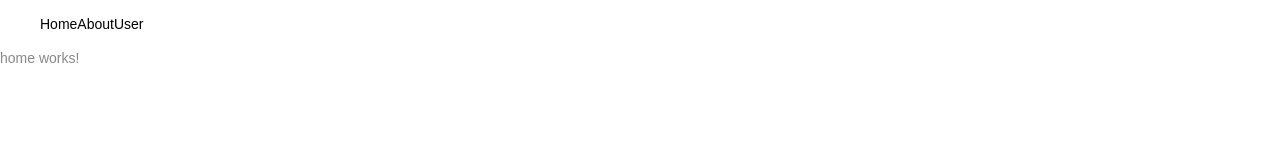
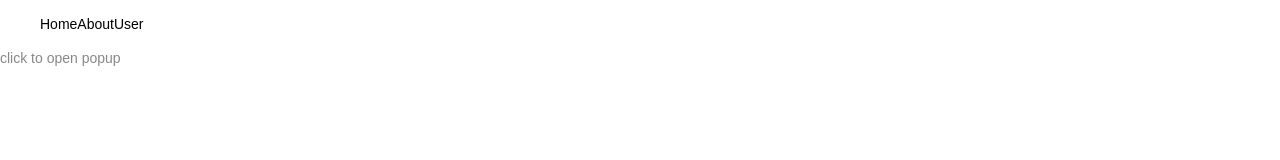
Before and after one commit to limburamu/routing, an Angular app: page / in a window 1280 px wide. Shown: the top 160 px of the page. Built offline with nearby package versions, Linux system fonts and the light colour scheme.

Commit message:
* Added test dialog

```diff
--- a/src/app/app.module.ts
+++ b/src/app/app.module.ts
@@ -12,6 +12,8 @@ import { AboutComponent } from './about/about.component';
 import { HeaderComponent } from './header/header.component';
 import { FooterComponent } from './footer/footer.component';
 import { BrowserAnimationsModule } from '@angular/platform-browser/animations';
+import { MatDialogModule } from '@angular/material/dialog';
+import { TestDialogComponent } from './test-dialog/test-dialog.component';
 
 @NgModule({
   declarations: [
@@ -19,9 +21,11 @@ import { BrowserAnimationsModule } from '@angular/platform-browser/animations';
     HomeComponent,
     AboutComponent,
     HeaderComponent,
-    FooterComponent
+    FooterComponent,
+    TestDialogComponent
   ],
   imports: [
+    MatDialogModule,
     BrowserModule,
     AppRoutingModule,
     BrowserAnimationsModule,
--- a/src/app/home/home.component.html
+++ b/src/app/home/home.component.html
@@ -1 +1,5 @@
-<p>home works!</p>
+<div>
+    <div>
+        <a (click)="openPopup()">click to open popup</a>
+    </div>
+</div>
--- a/src/app/home/home.component.ts
+++ b/src/app/home/home.component.ts
@@ -1,4 +1,6 @@
 import { Component, OnInit } from '@angular/core';
+import {MatDialog} from '@angular/material/dialog';
+import { TestDialogComponent } from '../test-dialog/test-dialog.component';
 
 @Component({
   selector: 'app-home',
@@ -7,9 +9,15 @@ import { Component, OnInit } from '@angular/core';
 })
 export class HomeComponent implements OnInit {
 
-  constructor() { }
+  constructor(public dialog: MatDialog) { }
 
   ngOnInit(): void {
   }
 
+  openPopup() {
+    console.log('The popup is opened');
+    const dialogRef = this.dialog.open(TestDialogComponent);
+
+  }
+
 }
--- /dev/null
+++ b/src/app/test-dialog/test-dialog.component.html
@@ -0,0 +1,2 @@
+<p>test-dialog works!</p>
+<button (click)="closeModal()">Close</button>
--- /dev/null
+++ b/src/app/test-dialog/test-dialog.component.ts
@@ -0,0 +1,21 @@
+import { Component, OnInit } from '@angular/core';
+import {MatDialog, MatDialogRef, MAT_DIALOG_DATA} from '@angular/material/dialog';
+
+
+@Component({
+  selector: 'app-test-dialog',
+  templateUrl: './test-dialog.component.html',
+  styleUrls: ['./test-dialog.component.css']
+})
+export class TestDialogComponent implements OnInit {
+
+  constructor( public dialogRef: MatDialogRef<TestDialogComponent>,) { }
+
+  ngOnInit(): void {
+  }
+
+  closeModal() {
+    this.dialogRef.close()
+  }
+
+}
```
Also changed, not shown: src/app/test-dialog/test-dialog.component.css (added), 1 other file (tests, documents, lock files or other folders).
